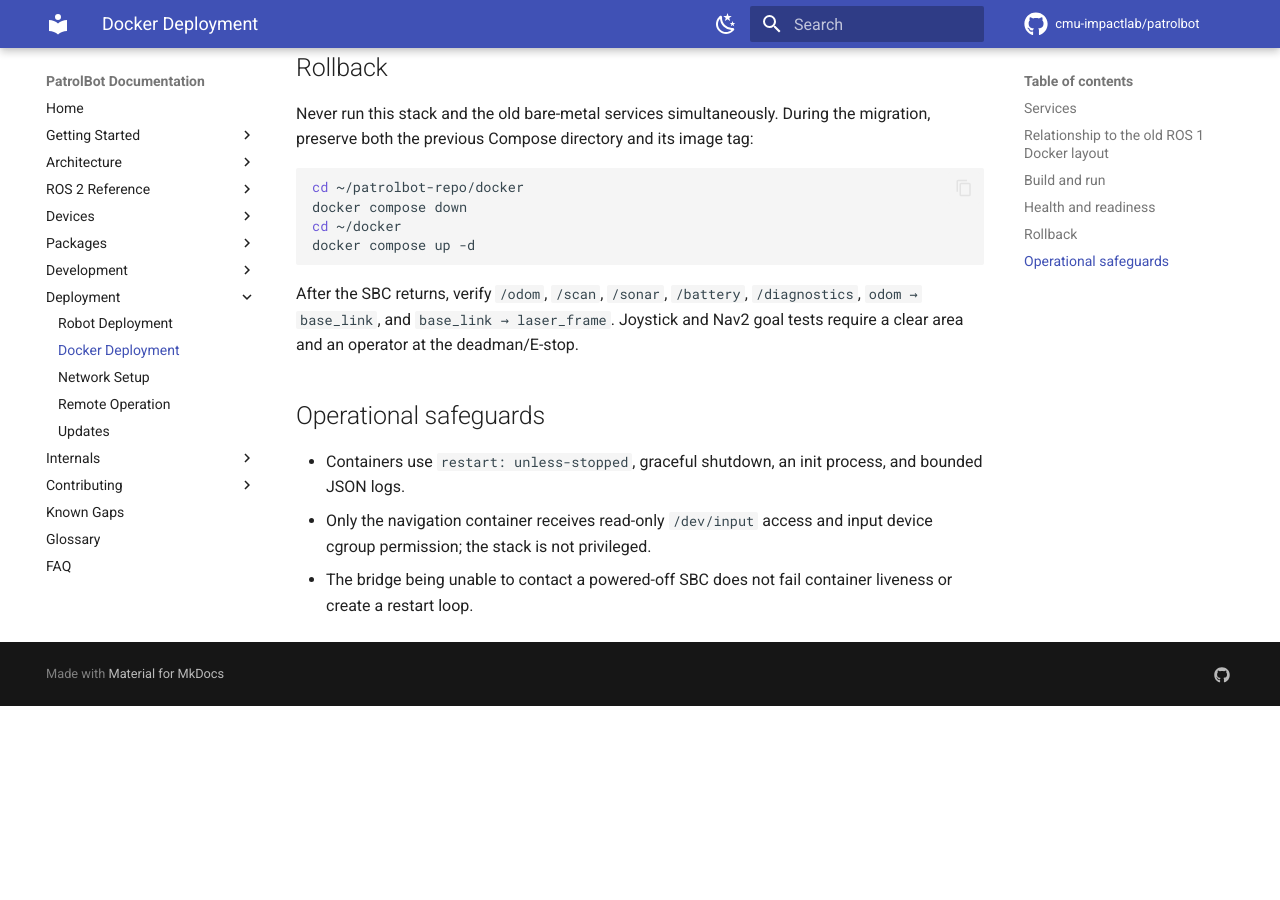
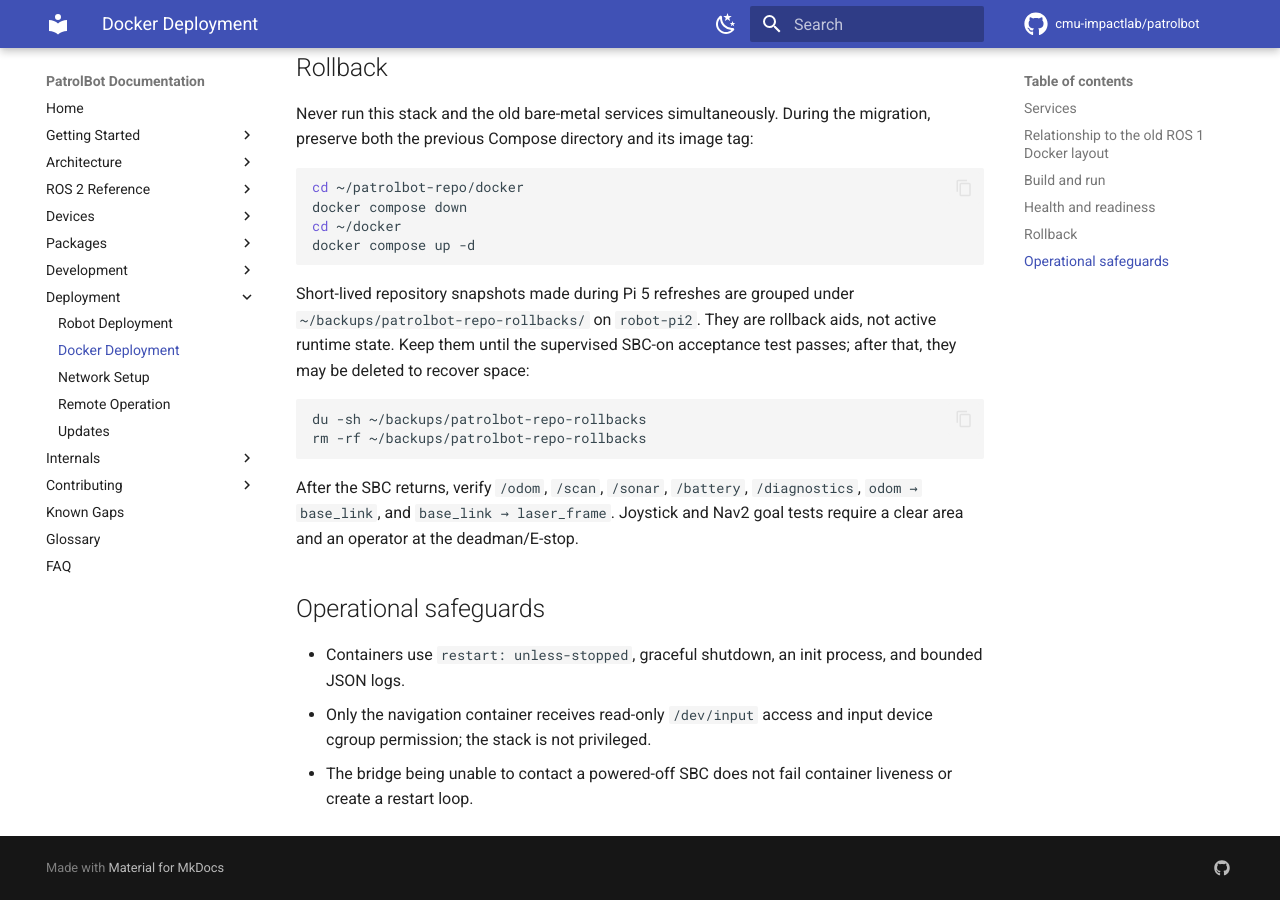
Before and after one commit to cmu-impactlab/patrolbot, an MkDocs documentation site: the page built from docs/deployment/docker.md, in a window 1280 px wide and 900 px high, scrolled down 2011 px. Built offline with MkDocs 1.6.1 and Material for MkDocs 9.7.7, drawn with Linux system fonts in a browser that asks for light colours; a script that is not in the unit is left out; comment, search, counter and statistics services are not loaded; before the commit the page ends 2717 px from its top, so only the background shows below that.

Commit message:
Document Pi rollback snapshot cleanup

````diff
--- a/docs/deployment/docker.md
+++ b/docs/deployment/docker.md
@@ -93,6 +93,16 @@ cd ~/docker
 docker compose up -d
 ```
 
+Short-lived repository snapshots made during Pi 5 refreshes are grouped under
+`~/backups/patrolbot-repo-rollbacks/` on `robot-pi2`. They are rollback aids,
+not active runtime state. Keep them until the supervised SBC-on acceptance test
+passes; after that, they may be deleted to recover space:
+
+```bash
+du -sh ~/backups/patrolbot-repo-rollbacks
+rm -rf ~/backups/patrolbot-repo-rollbacks
+```
+
 After the SBC returns, verify `/odom`, `/scan`, `/sonar`, `/battery`,
 `/diagnostics`, `odom → base_link`, and `base_link → laser_frame`. Joystick and
 Nav2 goal tests require a clear area and an operator at the deadman/E-stop.
````
Also changed, not shown: docker/README.md (+10 -0 lines).
